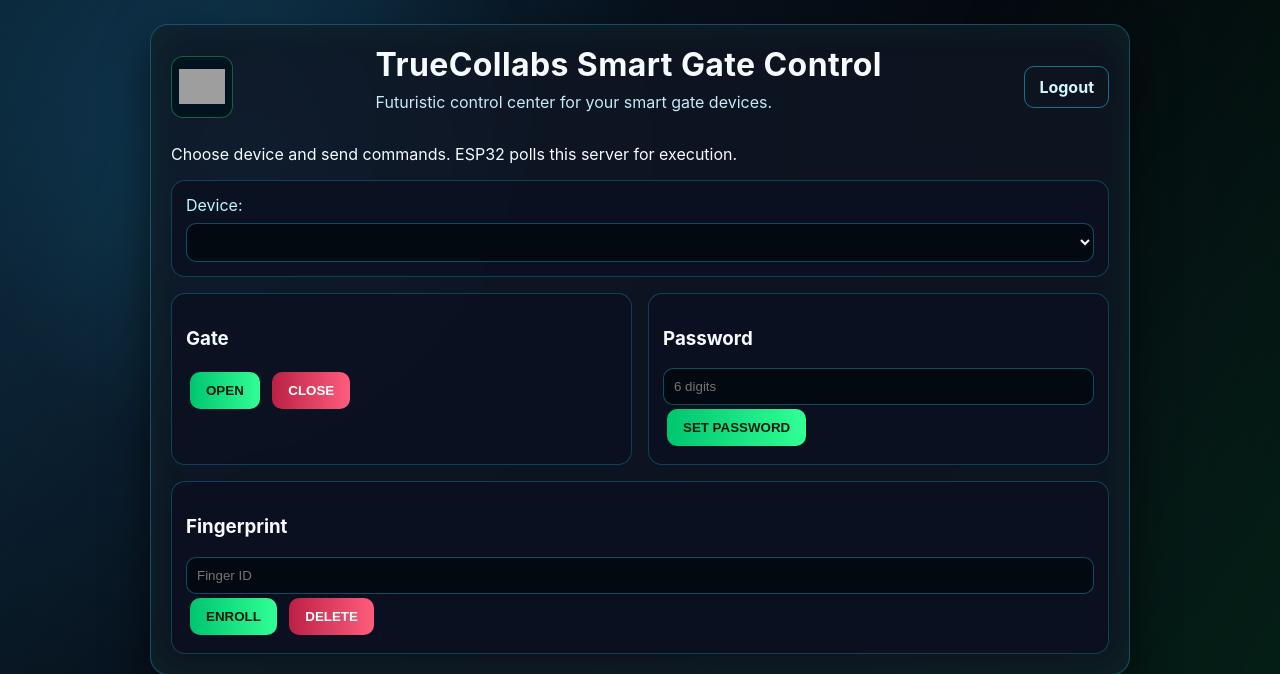
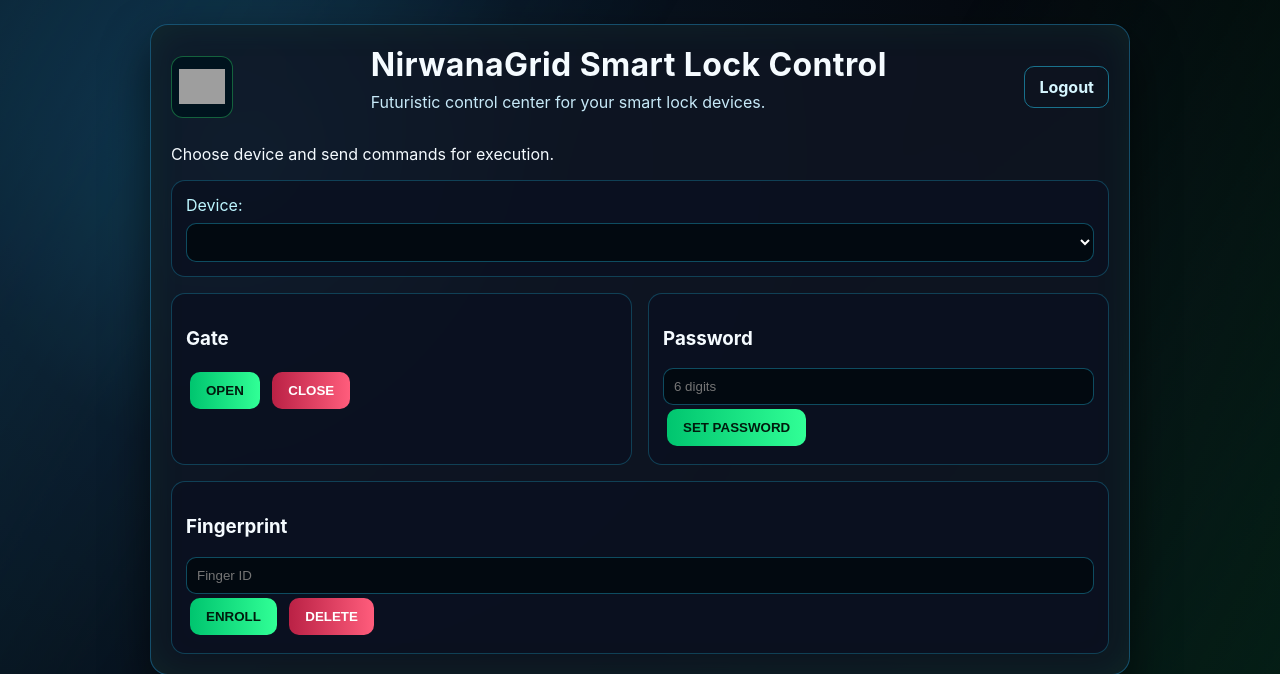
Before and after one commit to laraibhussain1109/nirwana-lock, a Django app: template templates/dashboard.html in a window 1280 px wide. Shown: the top 674 px of the page. Run offline with Django 4.2, Linux system fonts and the light colour scheme; the template is opened without the code that fills it, so the values that code supplies are empty; grey boxes are pictures that could not be loaded.

Commit message:
Update dashboard title and related text for NirwanaGrid

```diff
--- a/templates/dashboard.html
+++ b/templates/dashboard.html
@@ -3,7 +3,7 @@
 <head>
   <meta charset="utf-8" />
   <meta name="viewport" content="width=device-width, initial-scale=1" />
-  <title>TrueCollabs Smart Gate</title>
+  <title>NirwanaGrid Smart Lock</title>
   <link rel="icon" type="image/png" href="https://github.com/laraibhussain1109/image/blob/main/ng_logo-removebg-preview.png?raw=true" />
   <style>
     :root{
@@ -107,12 +107,12 @@
     <div class="header">
       <img class="logo" src="https://github.com/laraibhussain1109/image/blob/main/ng_logo-removebg-preview.png?raw=true" alt="Nirwana Gate logo"/>
       <div>
-        <h1>TrueCollabs Smart Gate Control</h1>
-        <p class="subtitle">Futuristic control center for your smart gate devices.</p>
+        <h1>NirwanaGrid Smart Lock Control</h1>
+        <p class="subtitle">Futuristic control center for your smart lock devices.</p>
       </div>
       <a class="logout-btn" href="/logout/">Logout</a>
     </div>
-    <p>Choose device and send commands. ESP32 polls this server for execution.</p>
+    <p>Choose device and send commands for execution.</p>
 
     <div class="grid">
       <div class="panel full">
@@ -191,7 +191,7 @@
 
 async function sendCmd(command, value=''){
   const device = document.getElementById('device').value;
-  if(!device) return alert('No device found. Create one in Django admin.');
+  if(!device) return alert('No device found. Create one in NirwanaGrid Lock Admin.');
   const csrftoken = getCookie('csrftoken');
   const res = await fetch(`/api/devices/${device}/commands/`, {
     method:'POST',
@@ -199,7 +199,7 @@
     body: JSON.stringify({command, value})
   });
   if(!res.ok){ alert('Failed to queue command'); return; }
-  alert('Command queued. ESP32 will execute on next poll.');
+  alert('Command queued. It will execute on next poll.');
 }
 
 loadDevices();
```
